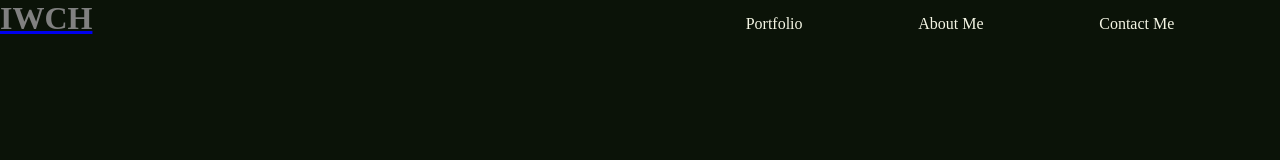
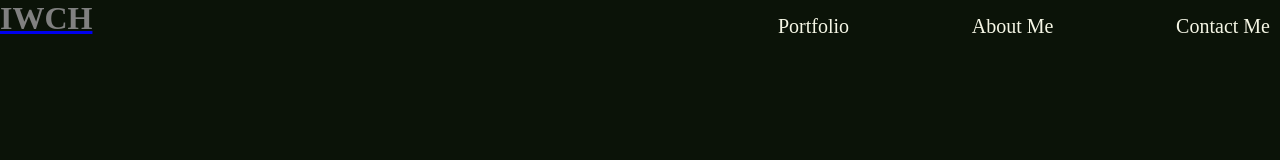
Before and after one commit to Isabella1807/EksamenWebsite, a plain HTML site: page header.html in a window 1280 px wide. Drawn offline with Linux system fonts and the light colour scheme.

Commit message:
small change on nav width

```diff
--- a/header.css
+++ b/header.css
@@ -104,18 +104,19 @@ header h1{
         display: block;
         position: absolute;
         top: 5px;
-        width: 50%;
+        width: 40%;
         right: 0;
     }
 
     nav ul {
         display: flex;
-        justify-content: space-evenly;
+        justify-content: space-between;
     }
 
     nav li {
         display: inline-block;
         text-align: center;
+        font-size: 20px;
     }
 
 }
```
